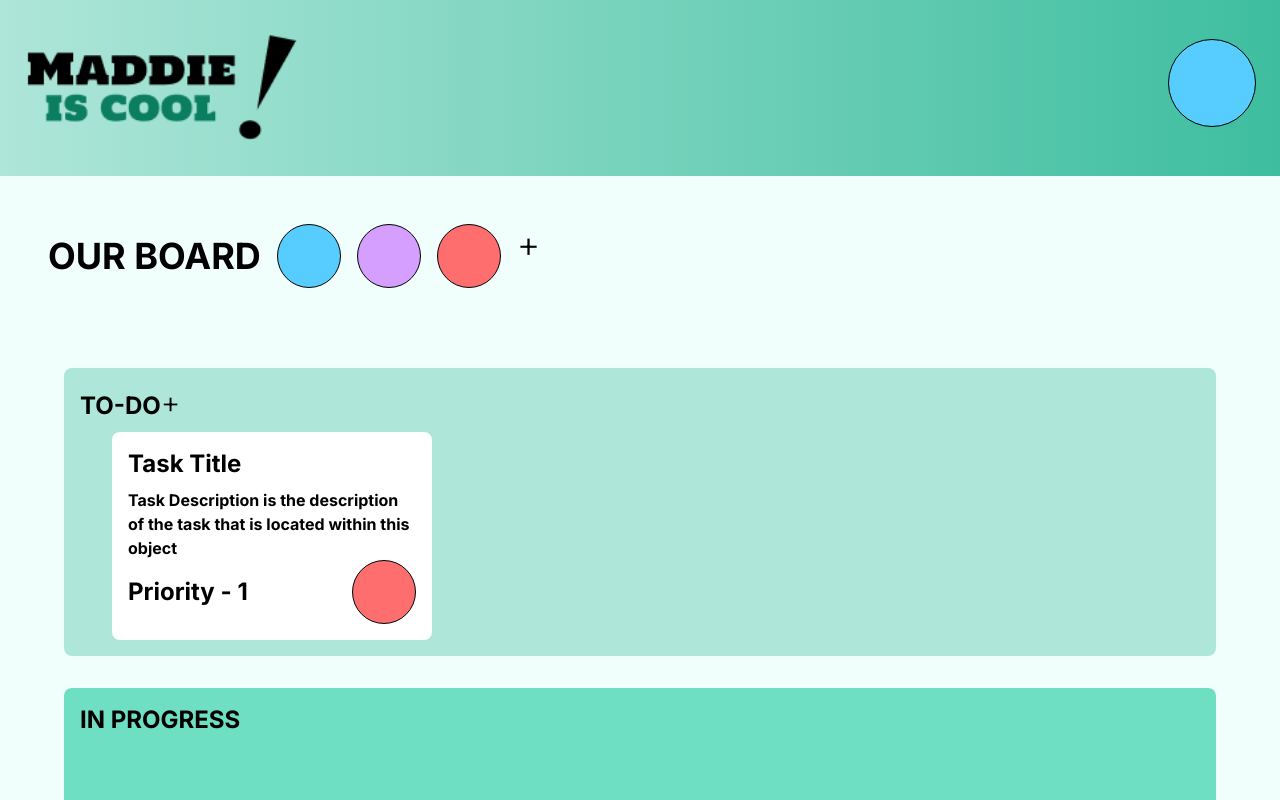
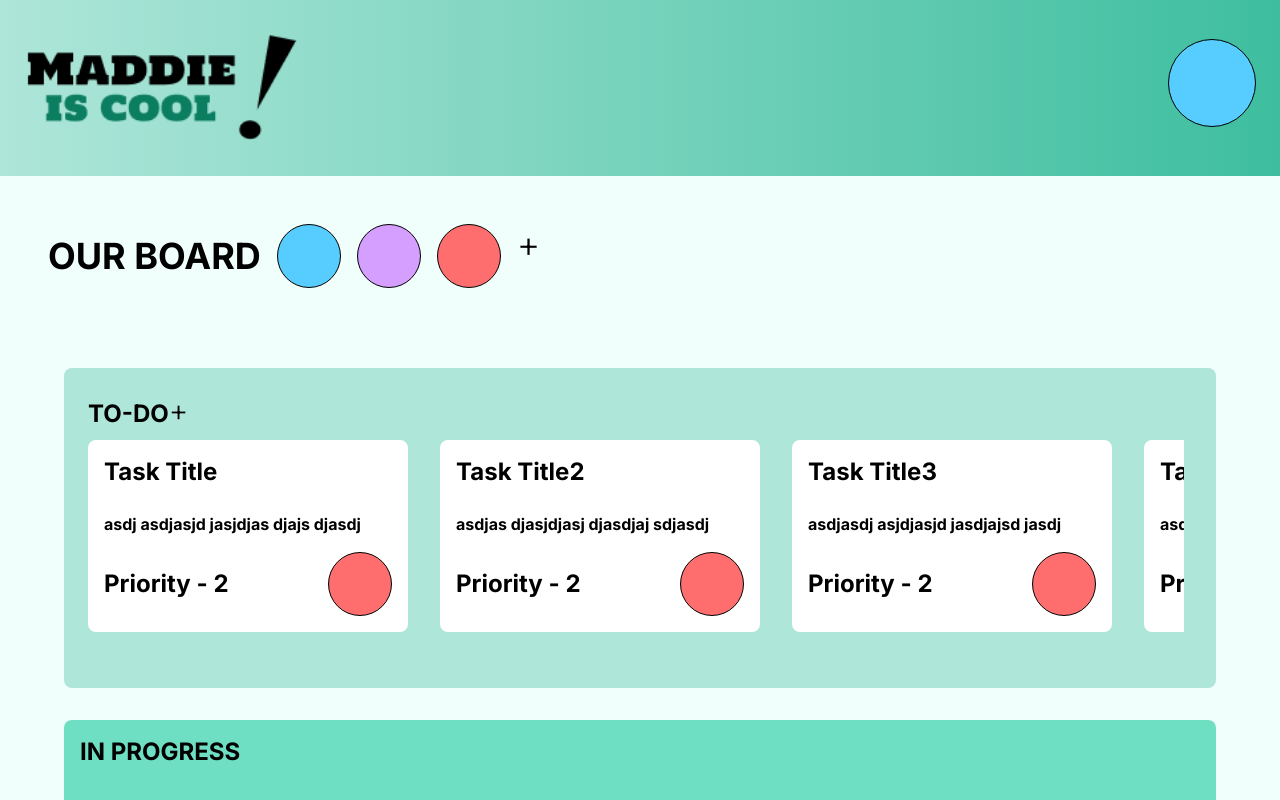
Before and after one commit to zachdressing/tasktracker-sprint, a Next.js app: page /TaskPage in a window 1280 px wide. Shown: the top 800 px of the page. Built offline with nearby package versions, Linux system fonts and the light colour scheme.

Commit message:
Buncha stuff

```diff
--- a/src/app/TaskPage/page.tsx
+++ b/src/app/TaskPage/page.tsx
@@ -1,15 +1,15 @@
 "use client";
 import { useRouter } from 'next/navigation';
-import React, { useState } from 'react'
-import { Button, Modal, Textarea } from "flowbite-react";
-import Draggable from 'react-draggable';
+import React from 'react'
+import TaskBoxComp from '../components/TaskBoxComp';
+import { PriorityHigh } from '@mui/icons-material';
 
 const TaskPage = () => {
 
     const router = useRouter();
-    const [mousePos, setMousePos] = useState({ x: 0, y: 0 })
-    var todoArr, progArr, compArr = [{}];
-    const [openModal, setOpenModal] = useState(false);
+    var todoArr = [{}];
+    var progArr = [{}];
+    var compArr = [{}];
 
     return (
         <div className='bg-backMain h-[calc(120vh-144px)]'>
@@ -24,65 +24,17 @@ const TaskPage = () => {
                 </div>
             </div>
             <div id='tasks' className="flex flex-col gap-8 items-center mt-8">
-                <div id='todo' className="w-[90%] h-72 bg-todo rounded-lg p-4">
-                    <div className="row">
-                        <div className="flex items-center mb-1">
-                            <p className='text-2xl font-bold'>TO-DO</p>
-                            <a className='text-3xl font-light mb-2'>+</a>
-                        </div>
+                <div id='todo' className="w-[90%] h-80 bg-todo rounded-lg p-6 pr-8 flex flex-col">
+                    <div className="flex w-full items-center mb-1">
+                        <p className='text-2xl font-bold cursor-default'>TO-DO</p>
+                        <p className='text-3xl font-light mb-2 cursor-pointer'>+</p>
                     </div>
+                    <div id='tasks1' className="flex h-full w-full gap-x-8 overflow-x-scroll">
+                        <TaskBoxComp title='Task Title' desc='asdj asdjasjd jasjdjas djajs djasdj' priority={2} color='reddish' />
+                        <TaskBoxComp title='Task Title2' desc='asdjas djasjdjasj djasdjaj sdjasdj' priority={2} color='reddish' />
+                        <TaskBoxComp title='Task Title3' desc='asdjasdj asjdjasjd jasdjajsd jasdj' priority={2} color='reddish' />
+                        <TaskBoxComp title='Task Title4' desc='asdjasdj asjdjasjdja sdjaj sdjasdj' priority={2} color='blueish' />
 
-                    <div className="flex flex-row pl-8">
-                        <Draggable>
-                            <div className='h-fit w-fit bg-white rounded-lg p-4' onDoubleClick={() => setOpenModal(true)}>
-                                <div className="mb-2">
-                                    <h1 className='text-2xl font-bold'>Task Title</h1>
-                                </div>
-                                <div className="w-72 text-ellipsis text-md font-bold">
-                                    <p>Task Description is the description of the task that is located within this object</p>
-                                </div>
-                                <div className="w-full flex justify-between items-center font-bold">
-                                    <p id='' className='text-2xl'>Priority - 1</p>
-                                    <div className='w-16 h-16 rounded-full bg-reddish border border-black'></div>
-                                </div>
-                            </div>
-                        </Draggable>
-                        <Modal className='font-bold' show={openModal} size="4xl" onClose={() => setOpenModal(false)} popup>
-                            <Modal.Header className='p-8'>
-                                <h1 className='text-4xl font-bold'>Task Title</h1>
-                            </Modal.Header>
-                            <Modal.Body className='p-8 pt-0 flex flex-wrap justify-between'>
-                                <div className="col">
-                                <div id='description' className="text-start">
-                                    <h2 className='text-xl mb-4'>Description</h2>
-                                    <div className='max-w-[520px] w-max h-36 bg-gray-100 rounded-md p-6 overflow-y-scroll'>
-                                        <p className='max-w-80'>A short description of the task you are viewing.
-                                            When login has been created by backend people, test login functionality using Postman.
-                                            Endpoint is https://azure.nonsense/ujsbuaskbfjks</p>
-                                    </div>
-                                </div>
-                                <div id='comment'>
-                                    <h1 className='text-xl mt-6 mb-2'>Comments</h1>
-                                    <Textarea className='max-w-[520px] w-full'>
-
-                                    </Textarea>
-                                </div>
-                                <div id='reply'>
-                                    <div className="flex items-center gap-2 my-4">
-                                        <div className='w-10 h-10 rounded-full bg-reddish border border-black'></div>
-                                        <p>Username</p>
-                                        <p className='text-gray-300'>Date</p>
-                                        <p className='text-gray-300'>Time</p>
-                                    </div>
-                                    <div className=""></div>
-                                </div>
-                                </div>
-                                <div className="col w-48 h-52 bg-gray-100 rounded-md mt-11 ml-6">
-asdasd
-                                </div>
-
-                            </Modal.Body>
-                        </Modal>
                     </div>
                 </div>
                 <div id='inprog' className="w-[90%] h-48 bg-inprog rounded-lg p-4">
--- /dev/null
+++ b/src/app/components/CategoryComp.tsx
@@ -0,0 +1,13 @@
+import React from 'react'
+
+const CategoryComp = () => {
+    return (
+        <div id='inprog' className="w-[90%] h-48 bg-inprog rounded-lg p-4">
+            <div className="flex items-center">
+                <p className='text-2xl font-bold'>IN PROGRESS</p>
+            </div>
+        </div>
+    )
+}
+
+export default CategoryComp
--- /dev/null
+++ b/src/app/components/TaskBoxComp.tsx
@@ -0,0 +1,70 @@
+import { Modal, Textarea } from 'flowbite-react'
+import React, { useState } from 'react'
+import Draggable from 'react-draggable'
+
+const TaskBoxComp = (props: iTaskStuff) => {
+    const [openModal, setOpenModal] = useState(false);
+    const [mousePos, setMousePos] = useState({ x: 0, y: 0 })
+
+    return (
+        <div>
+            <Draggable
+                axis='y'
+                onStart={() => {
+                }}
+                onDrag={() => {
+                }}
+                onStop={() => {
+
+                }}>
+                <div id='main' className='h-48 w-fit bg-white rounded-lg p-4 flex flex-col justify-between' onDoubleClick={() => setOpenModal(true)} onMouseDownCapture={(e) => { setMousePos({ x: e.screenX, y: e.screenY }) }} onMouseUpCapture={(e) => { if (e.screenX != mousePos.x || e.screenY != mousePos.y) { } else { setOpenModal(true) } }}>
+                    <div className="mb-2">
+                        <h1 id='taskTitle' className='text-2xl font-bold'>{props.title}</h1>
+                    </div>
+                    <div className="w-72 text-ellipsis text-md font-bold">
+                        <p id='taskDesc'>{props.desc}</p>
+                    </div>
+                    <div className="w-full flex justify-between items-center font-bold">
+                        <p id='Priority' className='text-2xl'>Priority - {props.priority}</p>
+                        <div id='assignColor' className={`w-16 h-16 rounded-full bg-${props.color} border border-black`}></div>
+                    </div>
+                </div>
+            </Draggable>
+            <Modal className='font-bold' show={openModal} size="4xl" onClose={() => setOpenModal(false)} popup>
+                <Modal.Header className='p-8'>
+                    <h1 className='text-4xl font-bold'>{props.title}</h1>
+                </Modal.Header>
+                <Modal.Body className='p-8 pt-0 flex flex-wrap justify-between'>
+                    <div className="col">
+                        <div id='description' className="text-start">
+                            <h2 className='text-xl mb-4'>Description</h2>
+                            <div className='max-w-[520px] w-max h-36 bg-gray-100 rounded-md p-6 overflow-y-scroll'>
+                                <p className='max-w-80'>{props.desc}</p>
+                            </div>
+                        </div>
+                        <div id='comment'>
+                            <h1 className='text-xl mt-6 mb-2'>Comments</h1>
+                            <Textarea className='max-w-[520px] w-full'>
+
+                            </Textarea>
+                        </div>
+                        <div id='reply'>
+                            <div className="flex items-center gap-2 my-4">
+                                <div className='w-10 h-10 rounded-full bg-reddish border border-black'></div>
+                                <p>Username</p>
+                                <p className='text-gray-300'>Date</p>
+                                <p className='text-gray-300'>Time</p>
+                            </div>
+                            <div className=""></div>
+                        </div>
+                    </div>
+                    <div className="col w-48 h-52 bg-gray-100 rounded-md mt-11 ml-6">
+                        asdasd
+                    </div>
+                </Modal.Body>
+            </Modal>
+        </div>
+    )
+}
+
+export default TaskBoxComp
--- a/src/app/globals.css
+++ b/src/app/globals.css
@@ -33,3 +33,11 @@
 .divider {
     border-right: 2px dashed black;
 }
+
+#tasks1{
+  -ms-overflow-style: none;  /* Internet Explorer 10+ */
+  scrollbar-width: none;  /* Firefox */
+}
+#tasks1::-webkit-scrollbar {
+  display: none;  /* Safari and Chrome */
+}
```
Also changed, not shown: src/app/interfaces/interfaces.ts (+7 -0 lines), src/app/utils/fakedata.json (+18 -10 lines).
